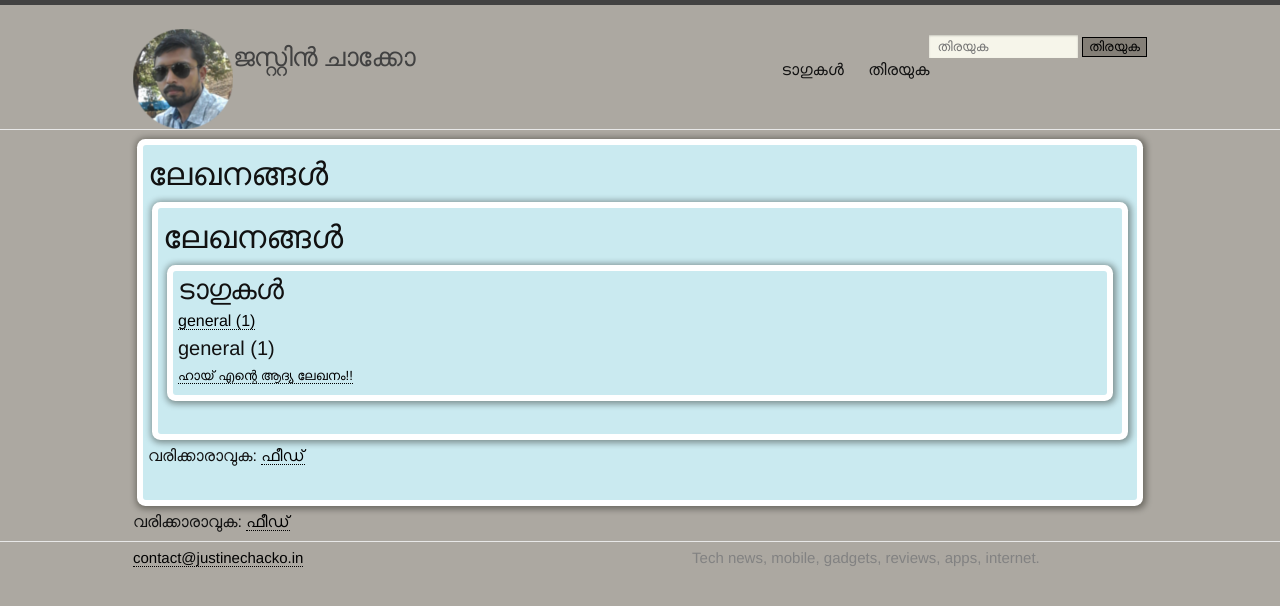
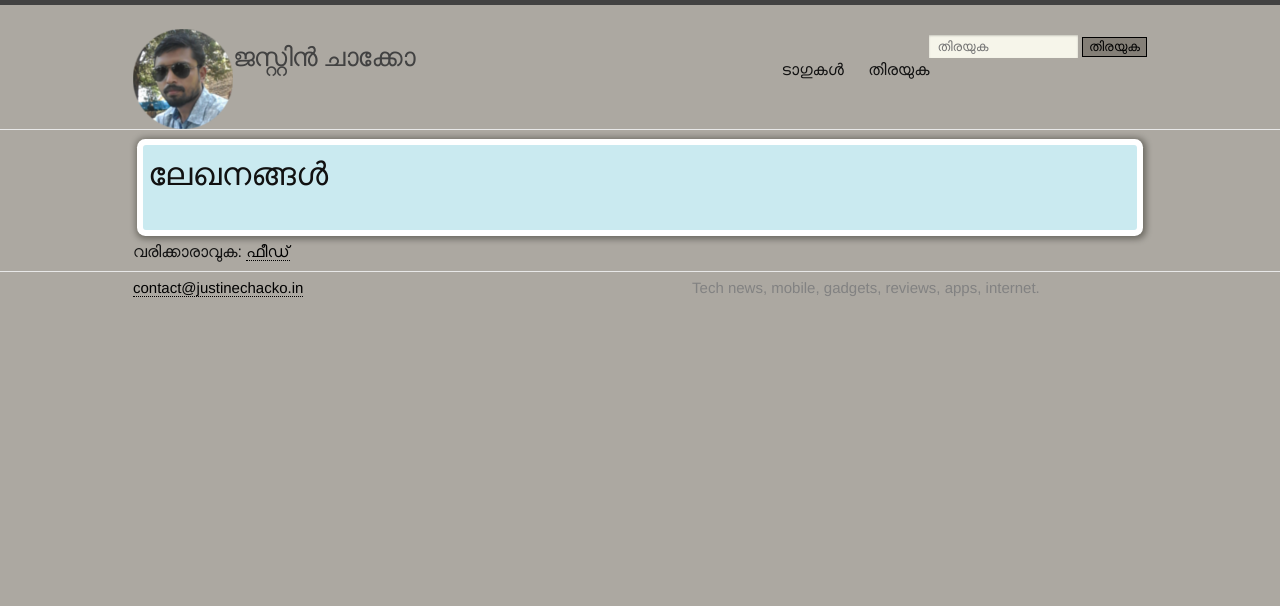
Before and after one commit to bsde1245/main, a Jekyll site: the page built from blog.html, in a window 1280 px wide. Shown: the top 606 px of the page. Built offline with Jekyll 4.4.1, drawn with Linux system fonts in a browser that asks for light colours.

Commit message:
Update blog.html

```diff
--- a/blog.html
+++ b/blog.html
@@ -4,57 +4,3 @@
 # See: https://jekyllrb.com/docs/themes/#overriding-theme-defaults
 layout: home
 ---
-
-<div class="home">
-  <div class="layout1">
-  <h1 class="page-heading">ലേഖനങ്ങൾ</h1>
-
-  {{ content }}
-
-  <ul class="post-list">
-    {% for post in paginator.posts %}
-      <li>
-        <span class="post-meta">{{ post.date | date: "%b %-d, %Y" }}</span>
-
-        <h2>
-          <a class="post-link" href="{{ post.url | relative_url }}">{{ post.title | escape }}</a>
-        </h2>
-
-      </li>
-    {% endfor %}
-  </ul>
-
-<br>
-
-{% if paginator.total_pages > 1 %}
-<div class="pagination" align="center">
-  {% if paginator.previous_page %}
-    <a href="{{ paginator.previous_page_path | prepend: site.baseurl | replace: '//', '/' }}">&laquo; </a>
-  {% else %}
-    <span>&laquo; </span>
-  {% endif %}
-&nbsp;
-  {% for page in (1..paginator.total_pages) %}
-    {% if page == paginator.page %}
-      <em>{{ page }}</em>
-    {% elsif page == 1 %}
-      <a href="{{ paginator.previous_page_path | prepend: site.baseurl | replace: '//', '/' }}">{{ page }}</a>
-    {% else %}
-      <a href="{{ site.paginate_path | prepend: site.baseurl | replace: '//', '/' | replace: ':num', page }}">{{ page }}</a>
-    {% endif %}
-&nbsp;
-  {% endfor %}
-
-  {% if paginator.next_page %}
-    <a href="{{ paginator.next_page_path | prepend: site.baseurl | replace: '//', '/' }}"> &raquo;</a>
-  {% else %}
-    <span> &raquo;</span>
-  {% endif %}
-&nbsp;
-</div>
-{% endif %}
-</div>
-
-  <p class="rss-subscribe">വരിക്കാരാവുക: <a href="{{ "/feed.xml" | relative_url }}">ഫീഡ്</a></p>
-
-</div>
```
